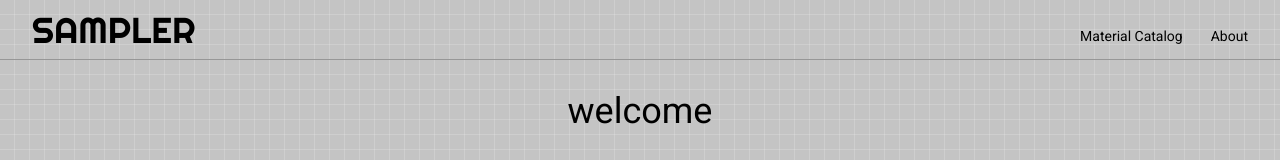
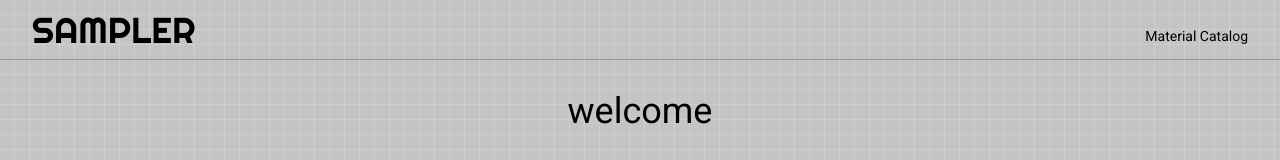
Before and after one commit to eliseco/samplersite, a Nuxt app: page / in a window 1280 px wide. Shown: the top 160 px of the page. Built offline with nearby package versions, Linux system fonts and the light colour scheme.

Commit message:
Hide about link in top bar for now

```diff
--- a/components/TopBar.vue
+++ b/components/TopBar.vue
@@ -8,9 +8,9 @@
         <NuxtLink to="/materialCatalog" :class="{ active: activeCatalog }">
           Material Catalog
         </NuxtLink>
-        <NuxtLink to="/about" :class="{ active: activeAbout }">
+        <!-- <NuxtLink to="/about" :class="{ active: activeAbout }">
           About
-        </NuxtLink>
+        </NuxtLink> -->
       </div>
     </div>
   </div>
```
